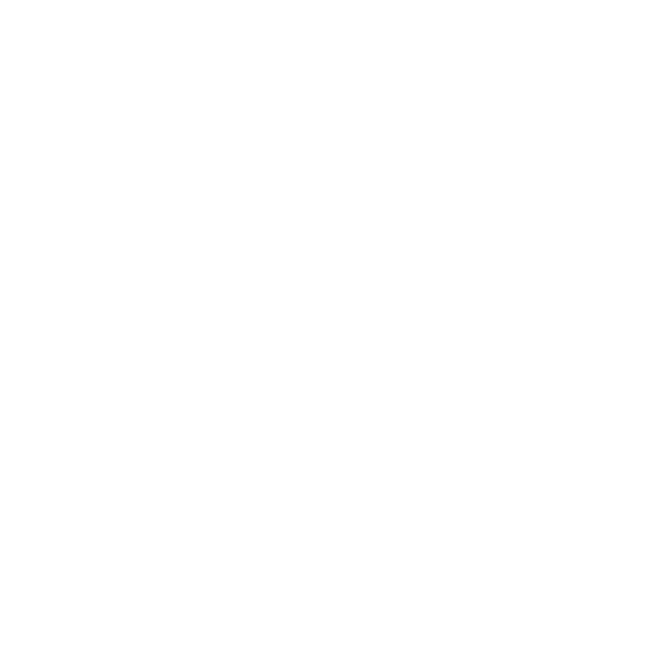
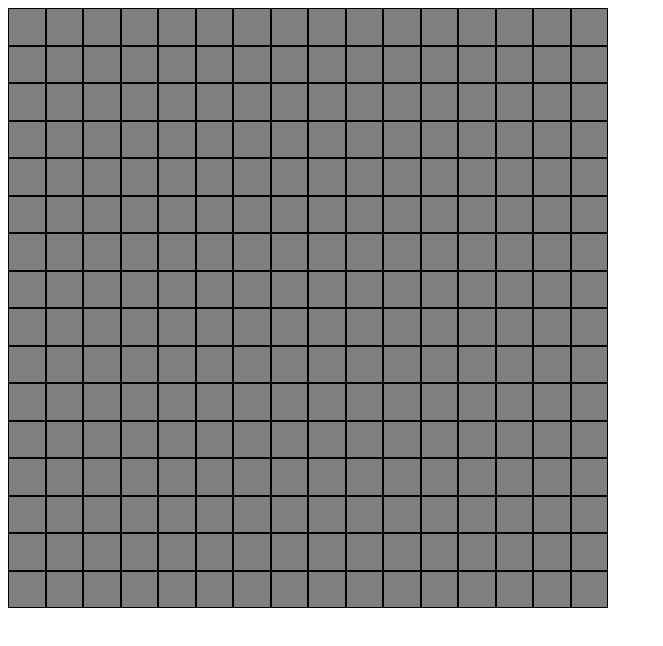
Before and after one commit to MichaDev12/Etch-a-Sketch, a plain HTML site: page index.html in a window 1280 px wide. Shown: the whole page, without its empty margins (0-663 px from the left). Drawn offline with Linux system fonts and the light colour scheme.

Commit message:
Create grid squares
I use a for-loop to create every row and every square using the limit
variable. I also use Flex to adjust the size of every square to fit
exactly as the container.

```diff
--- a/index.html
+++ b/index.html
@@ -4,9 +4,10 @@
     <meta charset="UTF-8">
     <meta name="viewport" content="width=device-width, initial-scale=1.0">
     <link rel="stylesheet" href="styles.css">
+    <script src="script.js" defer></script>
     <title>Etch-a-Sketch</title>
   </head>
   <body>
-
+    <div class='container'></div>
   </body>
 </html>
--- /dev/null
+++ b/script.js
@@ -0,0 +1,13 @@
+const container = document.querySelector('.container');
+
+let limit = 16;
+for (let i = 0; i < limit; i++) {
+  const row = document.createElement('div');
+  row.classList.add('row');
+  container.appendChild(row);
+  for (let j = 0; j < limit; j++) {
+    const square = document.createElement('div');
+    square.classList.add('square');
+    row.appendChild(square);
+  }
+}
--- a/styles.css
+++ b/styles.css
@@ -0,0 +1,18 @@
+.container {
+  display: flex;
+  flex-direction: column;
+  width: 600px;
+  height: 600px;
+}
+
+.row {
+  flex-grow: 1;
+  display: flex;
+}
+
+.square {
+  flex-grow: 1;
+  border-style: solid;
+  border-width: thin;
+  background-color: gray;
+}
```
